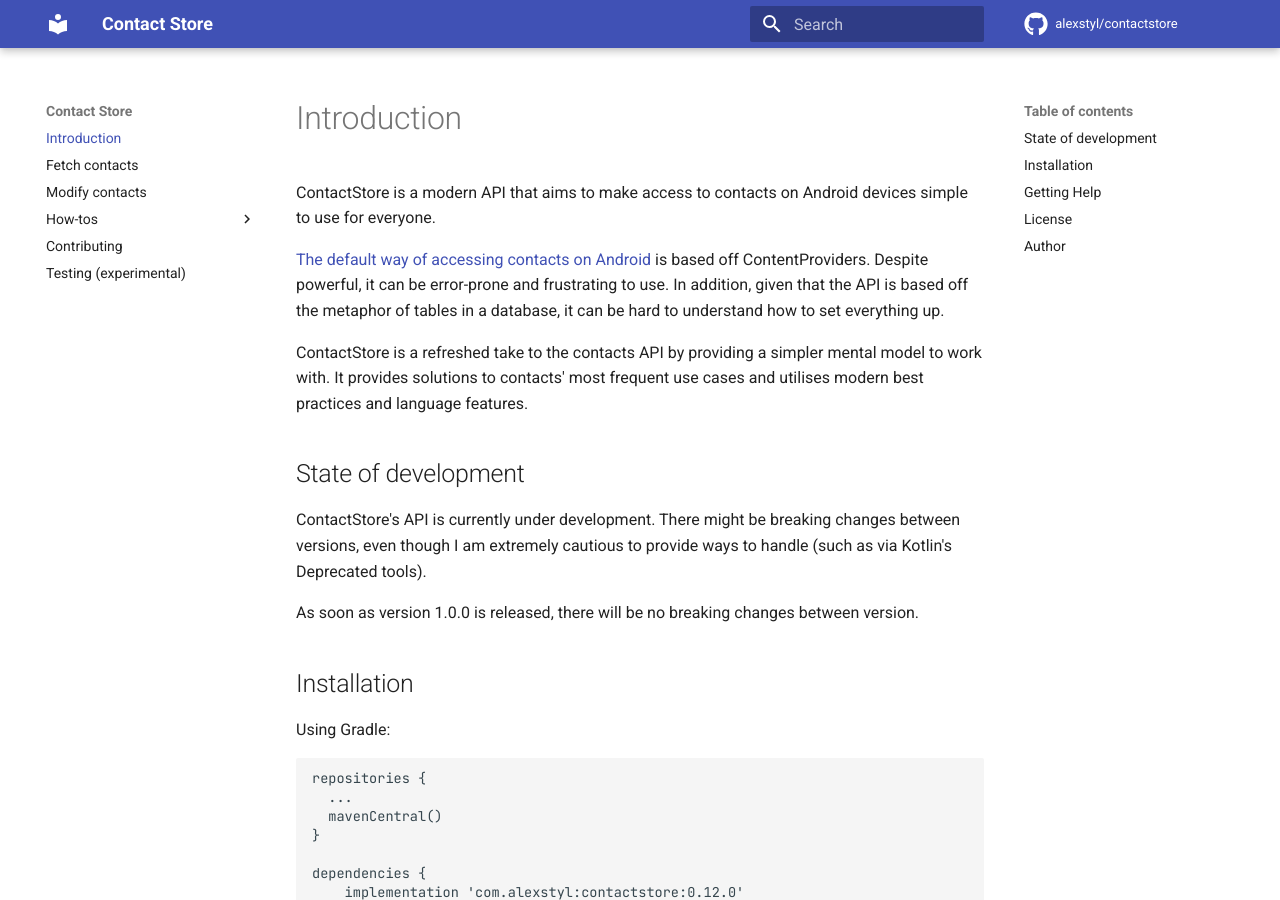
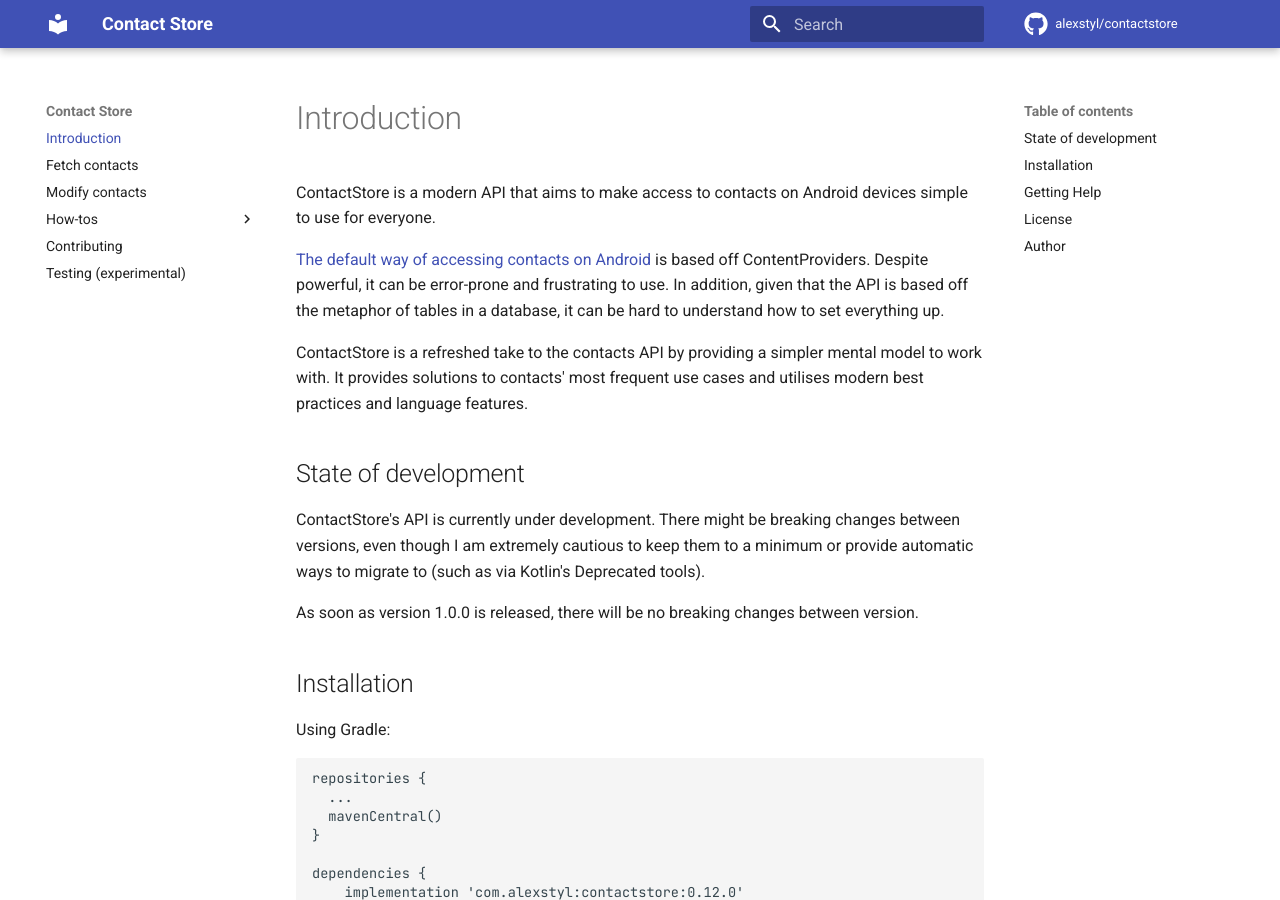
Before and after one commit to alexstyl/contactstore, an MkDocs documentation site: the page built from docs/index.md, in a window 1280 px wide and 900 px high. Built offline with MkDocs 1.6.1 and Material for MkDocs 9.7.7, drawn with Linux system fonts in a browser that asks for light colours; comment, search, counter and statistics services are not loaded.

Commit message:
Clarify documentation

```diff
--- a/docs/index.md
+++ b/docs/index.md
@@ -1,19 +1,22 @@
 # Introduction
 
-ContactStore is a modern API that aims to make access to contacts on Android devices simple to use for everyone.
+ContactStore is a modern API that aims to make access to contacts on Android devices simple to use
+for everyone.
 
 [The default way of accessing contacts on Android](https://developer.android.com/guide/topics/providers/contacts-provider)
-is based off ContentProviders. Despite powerful, it can be error-prone and frustrating to use.
-In addition, given that the API is based off the metaphor of tables in a database, it can be hard to understand how to set everything up.
+is based off ContentProviders. Despite powerful, it can be error-prone and frustrating to use. In
+addition, given that the API is based off the metaphor of tables in a database, it can be hard to
+understand how to set everything up.
 
-ContactStore is a refreshed take to the contacts API by providing a simpler mental model to work with.
-It provides solutions to contacts' most frequent use cases and utilises modern best practices and language features.
+ContactStore is a refreshed take to the contacts API by providing a simpler mental model to work
+with. It provides solutions to contacts' most frequent use cases and utilises modern best practices
+and language features.
 
 ## State of development
 
-ContactStore's API is currently under development. There might be breaking changes
-between versions, even though I am extremely cautious to provide ways to handle (such as via
-Kotlin's Deprecated tools).
+ContactStore's API is currently under development. There might be breaking changes between versions,
+even though I am extremely cautious to keep them to a minimum or provide automatic ways to migrate to
+(such as via Kotlin's Deprecated tools).
 
 As soon as version 1.0.0 is released, there will be no breaking changes between version.
 
--- a/mkdocs.yml
+++ b/mkdocs.yml
@@ -27,10 +27,9 @@
   - 'Fetch contacts' : fetch_contacts.md
   - 'Modify contacts' : modify_contacts.md
   - 'How-tos':
-      - 'Contact photos': contact_photos.md
-#      - 'Contact app': contact_app.md
-#      - 'Number recognition': number_recognition.md
-#      - 'Email recognition': mail_recognition.md
+      - '🖼 Contact photos': contact_photos.md
+#      - '📞 Number recognition': number_recognition.md
+#      - '✉️ Email recognition': mail_recognition.md
   - 'Contributing' : contributing.md
   - 'Testing (experimental)': testing.md
 
```
